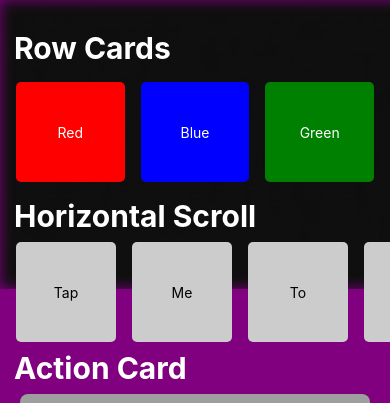
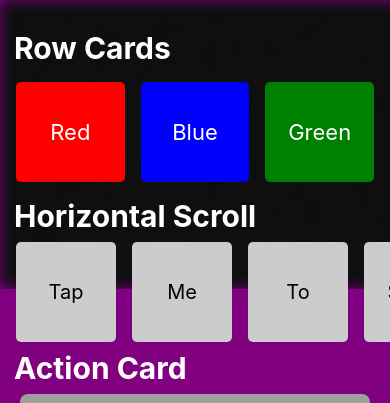
Before and after one commit to M-Usman-Shafique/ReactNative, a React Native app: screen / in a window 390 px wide. Shown: the top 403 px of the page. Built offline with nearby package versions, Linux system fonts and the light colour scheme; grey boxes are pictures that could not be loaded.

Commit message:
useOrient custom responsive hook

```diff
--- a/src/components/HorizScroll.jsx
+++ b/src/components/HorizScroll.jsx
@@ -1,35 +1,41 @@
 import {ScrollView, StyleSheet, Text, View} from 'react-native';
 import React from 'react';
+import {useOrient} from '../hooks/useOrient';
 
 export default function HorizScroll() {
+  const {isLandscape} = useOrient();
+
+  const styles = createStyles(isLandscape);
+
   return (
-    <View>
+    <View style={{flex: 1}}>
       <Text style={styles.heading}>Horizontal Scroll</Text>
       <ScrollView
         horizontal
         showsHorizontalScrollIndicator={false}
         style={styles.container}>
         <View style={[styles.card, styles.cardOne]}>
-          <Text>Tap</Text>
+          <Text style={styles.text}>Tap</Text>
         </View>
         <View style={[styles.card, styles.cardOne]}>
-          <Text>Me</Text>
+          <Text style={styles.text}>Me</Text>
         </View>
         <View style={[styles.card, styles.cardOne]}>
-          <Text>To</Text>
+          <Text style={styles.text}>To</Text>
         </View>
         <View style={[styles.card, styles.cardOne]}>
-          <Text>Scroll</Text>
+          <Text style={styles.text}>Scroll</Text>
         </View>
         <View style={[styles.card, styles.cardOne]}>
-          <Text>more</Text>
+          <Text style={styles.text}>more</Text>
         </View>
       </ScrollView>
     </View>
   );
 }
 
-const styles = StyleSheet.create({
+const createStyles = isLandscape => {
+  return StyleSheet.create({
     heading: {
       color: 'white',
       fontSize: 30,
@@ -47,9 +53,14 @@ const styles = StyleSheet.create({
       alignItems: 'center',
       justifyContent: 'center',
       backgroundColor: '#ccc',
-    width: 100,
-    height: 100,
+      width: isLandscape ? 200 : 100,
+      height: isLandscape ? 200 : 100,
       marginHorizontal: 8,
       borderRadius: 5,
     },
+    text: {
+      fontSize: isLandscape ? 30 : 20,
+      color: 'black',
+    },
   });
+};
--- a/src/components/RowCards.jsx
+++ b/src/components/RowCards.jsx
@@ -1,15 +1,11 @@
-import {
-  Pressable,
-  StyleSheet,
-  Text,
-  useWindowDimensions,
-  View,
-} from 'react-native';
+import {Pressable, StyleSheet, Text, View} from 'react-native';
 import React from 'react';
+import {useOrient} from '../hooks/useOrient';
 
 export default function RowCards() {
-  const windowHeight = useWindowDimensions().height;
-  const windowWidth = useWindowDimensions().width;
+  const {isLandscape} = useOrient();
+
+  const styles = createStyles(isLandscape);
 
   return (
     <View style={{marginTop: 30}}>
@@ -17,33 +13,21 @@ export default function RowCards() {
       <View style={styles.container}>
         <Pressable
           onPress={() => console.log('Red is pressed...')}
-          style={[
-            styles.card,
-            styles.cardRed,
-            {height: windowHeight > 500 ? 100 : 200},
-          ]}>
+          style={[styles.card, styles.cardRed]}>
           <View>
             <Text style={styles.text}>Red</Text>
           </View>
         </Pressable>
         <Pressable
           onPress={() => console.log('Blue is pressed...')}
-          style={[
-            styles.card,
-            styles.cardBlue,
-            {height: windowHeight > 500 ? 100 : 200},
-          ]}>
+          style={[styles.card, styles.cardBlue]}>
           <View>
             <Text style={styles.text}>Blue</Text>
           </View>
         </Pressable>
         <Pressable
           onPress={() => console.log('Green is pressed...')}
-          style={[
-            styles.card,
-            styles.cardGreen,
-            {height: windowHeight > 500 ? 100 : 200},
-          ]}>
+          style={[styles.card, styles.cardGreen]}>
           <View>
             <Text style={styles.text}>Green</Text>
           </View>
@@ -53,7 +37,8 @@ export default function RowCards() {
   );
 }
 
-const styles = StyleSheet.create({
+const createStyles = isLandscape => {
+  return StyleSheet.create({
     heading: {
       color: 'white',
       fontSize: 30,
@@ -70,6 +55,7 @@ const styles = StyleSheet.create({
       justifyContent: 'center',
       alignItems: 'center',
       width: 100,
+      height: isLandscape ? 200 : 100,
       borderRadius: 5,
       margin: 8,
     },
@@ -84,5 +70,7 @@ const styles = StyleSheet.create({
     },
     text: {
       color: 'white',
+      fontSize: isLandscape ? 36 : 22,
     },
   });
+};
--- /dev/null
+++ b/src/hooks/useOrient.js
@@ -0,0 +1,13 @@
+import {useEffect, useState} from 'react';
+import {useWindowDimensions} from 'react-native';
+
+export const useOrient = () => {
+  const {width: windowWidth, height: windowHeight} = useWindowDimensions();
+  const [isLandscape, setIsLandscape] = useState(windowWidth > windowHeight);
+
+  useEffect(() => {
+    setIsLandscape(windowWidth > windowHeight);
+  }, [windowWidth, windowHeight]);
+
+  return {isLandscape};
+};
```
Lines whose indentation alone changed are shown as unchanged.
